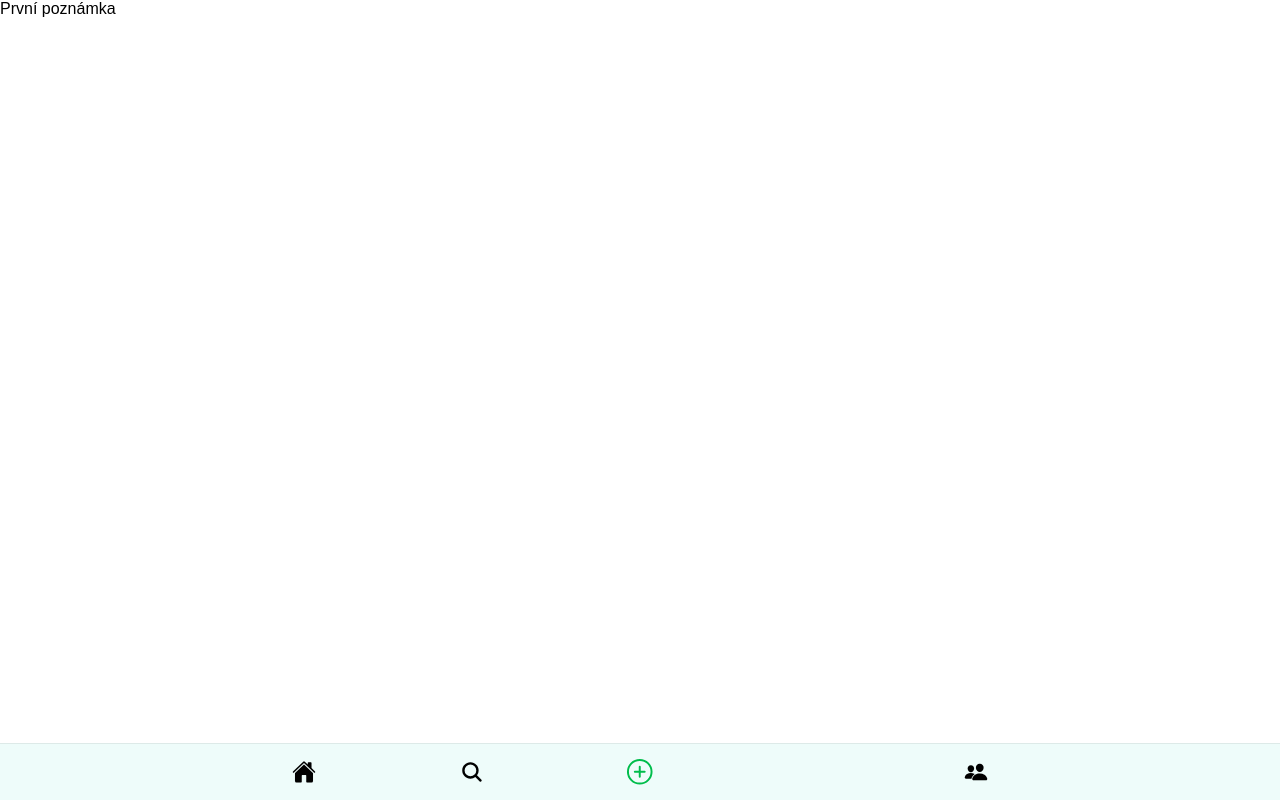
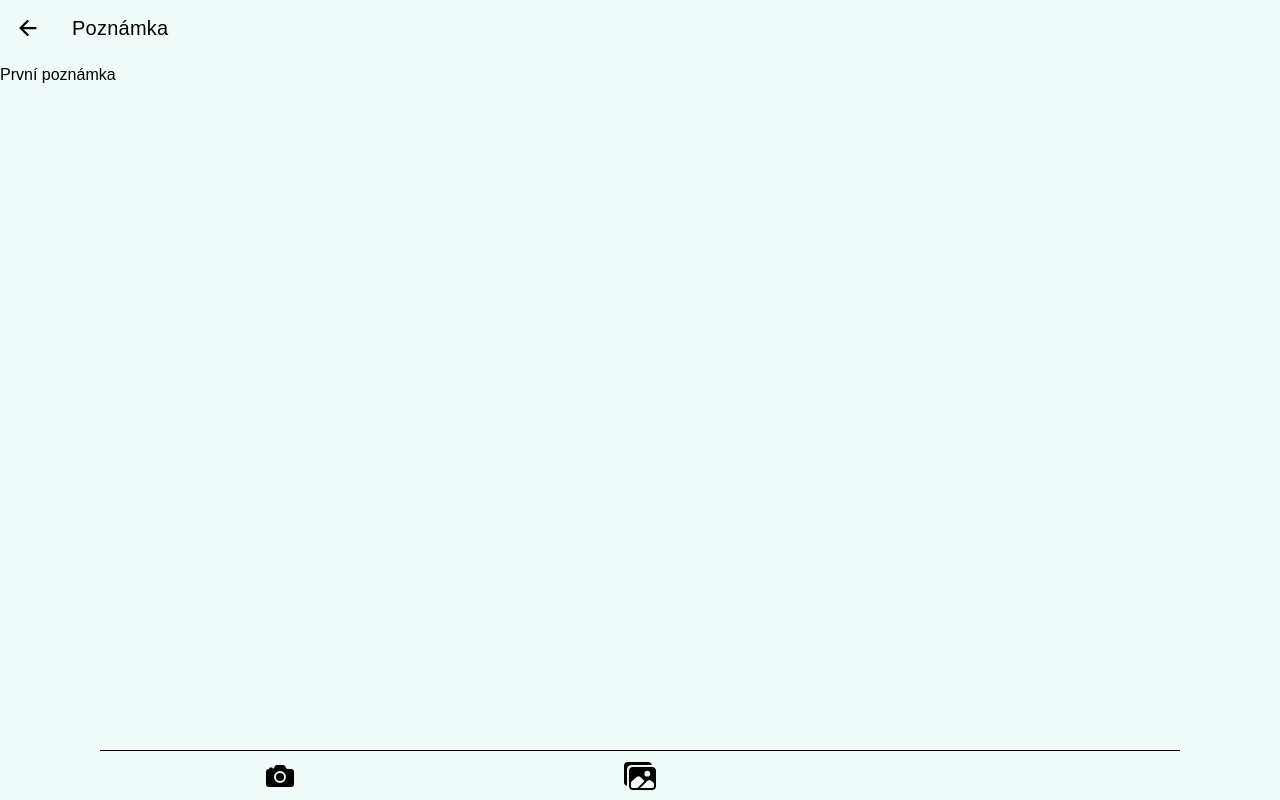
Before and after one commit to martinkustl/notes-app, a React (Create React App) app: page /note/1 in a window 1280 px wide. Built offline with nearby package versions, Linux system fonts and the light colour scheme; the HTML template or start-up script is replaced by a standard one.

Commit message:
before sound record added

```diff
--- a/src/App.js
+++ b/src/App.js
@@ -1,5 +1,5 @@
-import React, { useState, useEffect } from "react";
-import { Redirect, Route } from "react-router-dom";
+import React, { useState, useEffect } from 'react';
+import { Redirect, Route } from 'react-router-dom';
 import {
   IonApp,
   IonIcon,
@@ -8,39 +8,39 @@ import {
   IonTabButton,
   IonTabs,
   IonButton
-} from "@ionic/react";
-import { addCircleOutline, search, people, home, lock } from "ionicons/icons";
+} from '@ionic/react';
+import { addCircleOutline, search, people, home, lock } from 'ionicons/icons';
 
-import styled from "styled-components";
+import styled from 'styled-components';
 
-import { IonReactRouter } from "@ionic/react-router";
-import HomeMenu from "./components/HomeMenu/HomeMenu";
-import Home from "./pages/Home";
-import Search from "./pages/Search";
-import Shared from "./pages/Shared";
-import PrivateNotes from "./pages/PrivateNotes";
-import Note from "./components/Note/Note";
+import { IonReactRouter } from '@ionic/react-router';
+import HomeMenu from './components/HomeMenu/HomeMenu';
+import Home from './pages/Home';
+import Search from './pages/Search';
+import Shared from './pages/Shared';
+import PrivateNotes from './pages/PrivateNotes';
+import Note from './components/Note/Note';
 
 /* Core CSS required for Ionic components to work properly */
-import "@ionic/react/css/core.css";
+import '@ionic/react/css/core.css';
 
 /* Basic CSS for apps built with Ionic */
-import "@ionic/react/css/normalize.css";
-import "@ionic/react/css/structure.css";
-import "@ionic/react/css/typography.css";
+import '@ionic/react/css/normalize.css';
+import '@ionic/react/css/structure.css';
+import '@ionic/react/css/typography.css';
 
 /* Optional CSS utils that can be commented out */
-import "@ionic/react/css/padding.css";
-import "@ionic/react/css/float-elements.css";
-import "@ionic/react/css/text-alignment.css";
-import "@ionic/react/css/text-transformation.css";
-import "@ionic/react/css/flex-utils.css";
-import "@ionic/react/css/display.css";
+import '@ionic/react/css/padding.css';
+import '@ionic/react/css/float-elements.css';
+import '@ionic/react/css/text-alignment.css';
+import '@ionic/react/css/text-transformation.css';
+import '@ionic/react/css/flex-utils.css';
+import '@ionic/react/css/display.css';
 
 /* Theme variables */
-import "./theme/variables.css";
+import './theme/variables.css';
 
-import NewNoteModal from "./components/NewNoteModal/NewNoteModal";
+import NewNoteModal from './components/NewNoteModal/NewNoteModal';
 
 const StyledAddTabButton = styled(IonButton)`
   --padding-start: 0;
@@ -53,36 +53,19 @@ const StyledAddTabButton = styled(IonButton)`
 
 const App = props => {
   const [showNewNoteModal, setShowNewNoteModal] = useState(false);
+  const [isNoteOpen, setIsNoteOpen] = useState(false);
 
   useEffect(() => {
     console.log(props);
   });
 
-  console.log(props);
+  const onIsNoteOpenChange = state => setIsNoteOpen(state);
 
-  console.log("render");
-
-  return (
-    <IonApp>
-      <IonReactRouter>
-        <HomeMenu contentId="main" />
-        <IonTabs>
-          <IonRouterOutlet id="main">
-            <Route path="/home" component={Home} exact={true} />
-            <Route path="/note/:id" component={Note} exact={true} />
-            <Route path="/search" component={Search} exact={true} />
-            <Route
-              path="/private-notes"
-              component={PrivateNotes}
-              exact={true}
-            />
-            <Route path="/shared" component={Shared} exact={true} />
-            <Route
-              path="/"
-              render={() => <Redirect to="/home" />}
-              exact={true}
-            />
-          </IonRouterOutlet>
+  let tabBar;
+  if (isNoteOpen) {
+    tabBar = <IonTabBar></IonTabBar>;
+  } else {
+    tabBar = (
       <IonTabBar slot="bottom">
         <IonTabButton tab="home" href="/home" color="secondary">
           <IonIcon icon={home} />
@@ -110,6 +93,37 @@ const App = props => {
           <IonIcon icon={people} />
         </IonTabButton>
       </IonTabBar>
+    );
+  }
+
+  return (
+    <IonApp>
+      <IonReactRouter>
+        <HomeMenu contentId="main" />
+        <IonTabs>
+          <IonRouterOutlet id="main">
+            <Route path="/home" exact={true} component={Home} />
+            <Route
+              path="/note/:id"
+              exact={true}
+              render={props => (
+                <Note {...props} onIsNoteOpenChange={onIsNoteOpenChange} />
+              )}
+            />
+            <Route path="/search" component={Search} exact={true} />
+            <Route
+              path="/private-notes"
+              component={PrivateNotes}
+              exact={true}
+            />
+            <Route path="/shared" component={Shared} exact={true} />
+            <Route
+              path="/"
+              render={() => <Redirect to="/home" />}
+              exact={true}
+            />
+          </IonRouterOutlet>
+          {tabBar}
         </IonTabs>
       </IonReactRouter>
     </IonApp>
--- /dev/null
+++ b/src/components/Note/Microphone.js
@@ -0,0 +1,5 @@
+import React from 'react';
+
+export const Microphone = () => {
+  return <div>recording</div>;
+};
--- a/src/components/Note/Note.js
+++ b/src/components/Note/Note.js
@@ -1,8 +1,75 @@
-import React from "react";
-import { IonPage } from "@ionic/react";
+import React from 'react';
+import styled from 'styled-components';
 
-const Note = () => {
-  return <IonPage>První poznámka</IonPage>;
+import { microphone, camera, images } from 'ionicons/icons';
+
+import {
+  IonPage,
+  IonHeader,
+  IonToolbar,
+  IonButtons,
+  IonTitle,
+  IonContent,
+  IonBackButton,
+  IonSegment,
+  IonSegmentButton,
+  IonIcon,
+  useIonViewWillEnter,
+  useIonViewWillLeave
+} from '@ionic/react';
+
+const StyledIonSegment = styled(IonSegment)`
+  position: absolute;
+  bottom: 0;
+  height: 50px;
+`;
+
+const StyledIonSegmentButton = styled(IonSegmentButton)`
+  --background: var(--ion-color-primary);
+  --color: var(--ion-color-primary-contrast);
+  --border-color: var(--ion-color-medium);
+  --color-activated: var(--ion-color-secondary);
+  /* --color-checked: var(--ion-color-secondary); */
+  border: none;
+  --border-radius: 0;
+  border-top: 1px solid black;
+`;
+
+const Note = ({ onIsNoteOpenChange }) => {
+  useIonViewWillEnter(() => {
+    onIsNoteOpenChange(true);
+  });
+
+  useIonViewWillLeave(() => {
+    onIsNoteOpenChange(false);
+  });
+
+  return (
+    <IonPage>
+      <IonHeader>
+        <IonToolbar color="primary">
+          <IonButtons slot="start">
+            <IonBackButton defaultHref="/" />
+          </IonButtons>
+          <IonTitle>Poznámka</IonTitle>
+        </IonToolbar>
+      </IonHeader>
+      <IonContent color="primary">
+        První poznámka
+        <StyledIonSegment>
+          <StyledIonSegmentButton>
+            <IonIcon icon={camera} size="large" />
+          </StyledIonSegmentButton>
+          <StyledIonSegmentButton>
+            <IonIcon icon={images} size="large" />
+          </StyledIonSegmentButton>
+          <StyledIonSegmentButton>
+            <IonIcon icon={microphone} size="large" />
+          </StyledIonSegmentButton>
+        </StyledIonSegment>
+      </IonContent>
+    </IonPage>
+  );
 };
 
 export default Note;
--- a/src/pages/Home.js
+++ b/src/pages/Home.js
@@ -1,5 +1,5 @@
-import React, { useState } from "react";
-import { withRouter } from "react-router-dom";
+import React, { useState } from 'react';
+import { withRouter } from 'react-router-dom';
 import {
   IonContent,
   IonHeader,
@@ -13,15 +13,15 @@ import {
   IonItem,
   IonIcon,
   IonButton
-} from "@ionic/react";
+} from '@ionic/react';
 
-import { add, more } from "ionicons/icons";
+import { add, more } from 'ionicons/icons';
 
-import styled from "styled-components";
+import styled from 'styled-components';
 
-import { StyledIonList } from "../styles";
+import { StyledIonList } from '../styles';
 
-import NewFolderModal from "../components/NewFolderModal/NewFolderModal";
+import NewFolderModal from '../components/NewFolderModal/NewFolderModal';
 
 const StyledOptionsButton = styled(IonButton)`
   --color: var(--ion-color-dark);
@@ -37,9 +37,14 @@ const StyledCircle = styled.div`
   margin-right: 0.4rem;
 `;
 
-const foldersArray = ["První složka", "Druhá složka", "Třetí složka"];
+const StyledIonItem = styled(IonItem)`
+  --background-color: var(--ion-color-dark);
+  --color: blue;
+`;
 
-const notesArray = ["První poznámka", "Druhá poznámka", "Třetí poznámka"];
+const foldersArray = ['První složka', 'Druhá složka', 'Třetí složka'];
+
+const notesArray = ['První poznámka', 'Druhá poznámka', 'Třetí poznámka'];
 
 const Home = props => {
   const [showNewFolderModal, setShowNewFolderModal] = useState(false);
@@ -72,7 +77,7 @@ const Home = props => {
           />
           {foldersArray.map((folder, index) => {
             return (
-              <IonItem color="primary" key={index}>
+              <IonItem key={index}>
                 <StyledCircle />
                 <IonLabel>{folder}</IonLabel>
                 <StyledOptionsButton fill="clear">
@@ -87,7 +92,6 @@ const Home = props => {
           {notesArray.map((note, index) => {
             return (
               <IonItem
-                color="primary"
                 routerDirection="forward"
                 routerLink="/note/:id"
                 key={index}
--- a/src/theme/variables.css
+++ b/src/theme/variables.css
@@ -3,7 +3,7 @@ http://ionicframework.com/docs/theming/ */
 
 /** Ionic CSS Variables **/
 :root {
-  --ion-color-primary: #eefcfa; /*#e2f7f5*/
+  --ion-color-primary: #f1fcfa; /*#e2f7f5*/
   --ion-color-primary-rgb: 255, 255, 255;
   --ion-color-primary-contrast: #000000;
   --ion-color-primary-contrast-rgb: 0, 0, 0;
@@ -73,8 +73,19 @@ ion-list-header {
   line-height: 30px;
 }
 
+ion-item {
+  --background: var(--ion-color-primary);
+  --border-color: var(--ion-color-medium);
+  --detail-icon-color: var(--ion-color-medium);
+  --detail-icon-opacity: 1;
+}
+
 ion-toolbar {
   --border-color: transparent;
+}
+
+ion-tab-bar {
+  --border: 1px solid var(--ion-color-medium);
 }
 
 ion-header::after {
```
Lines whose indentation alone changed are shown as unchanged.
